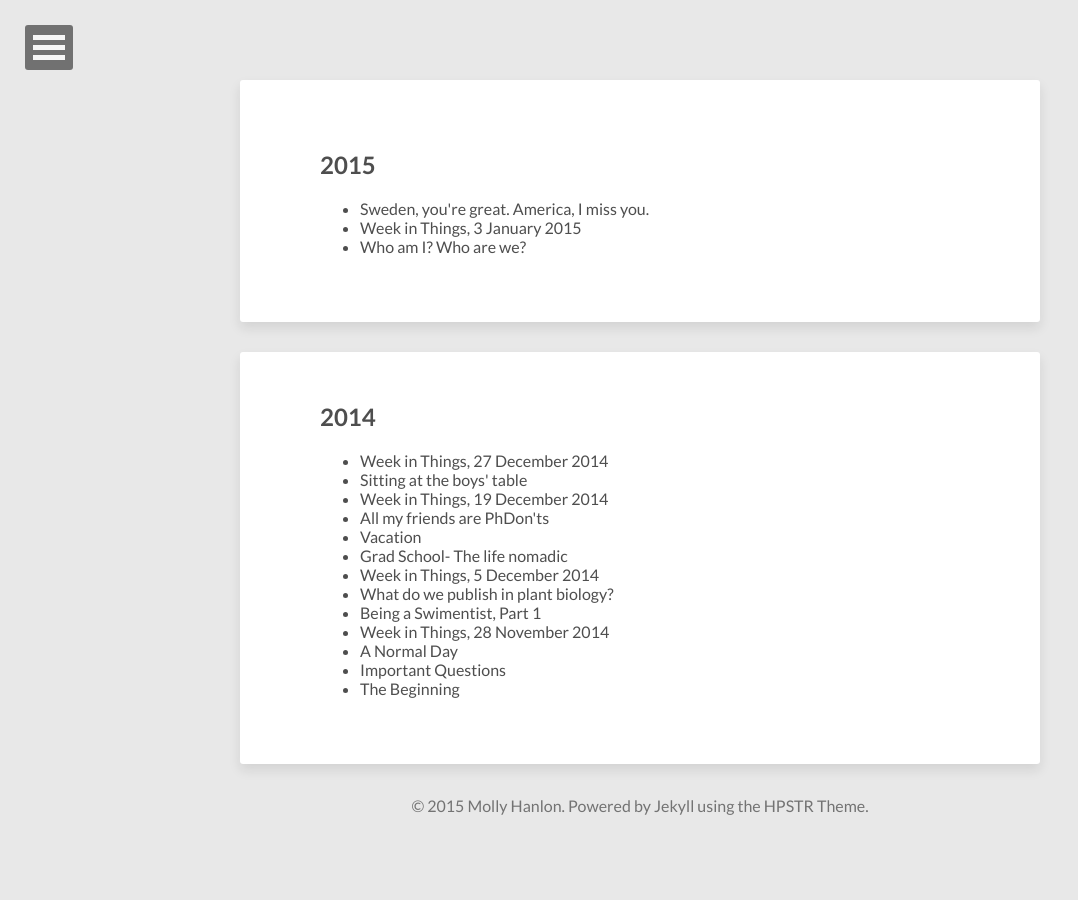
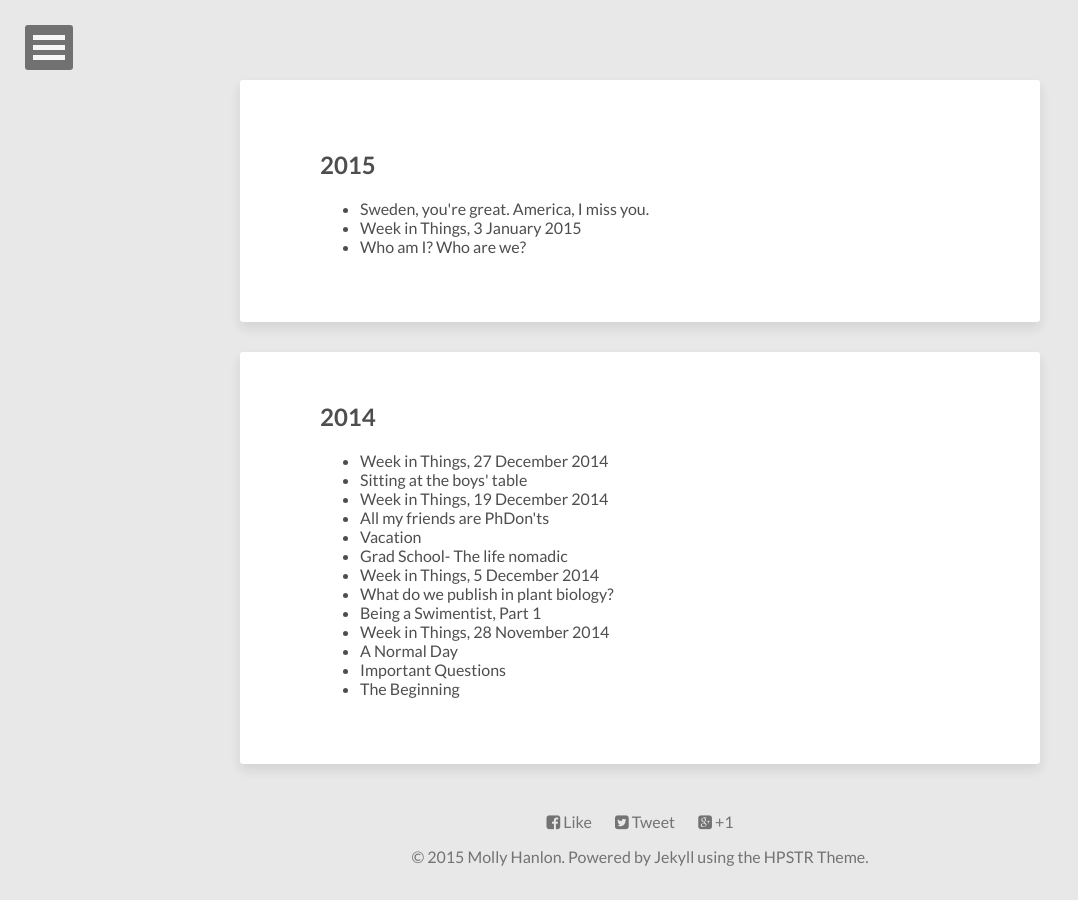
Before and after one commit to hanlonmt/hanlonmt.github.io, a Jekyll site: the page built from posts/index.html, in a window 1280 px wide. Shown: the whole page, without its empty margins (0-1078 px from the left). Built offline with Jekyll 4.4.1, drawn with Linux system fonts in a browser that asks for light colours; nearby versions of some CDN libraries.

Commit message:
add share option

```diff
--- a/_layouts/post-index.html
+++ b/_layouts/post-index.html
@@ -32,6 +32,7 @@
 
 <div class="footer-wrapper">
   <footer role="contentinfo">
+  {% if page.share != false %}{% include social-share.html %}{% endif %}
     {% include footer.html %}
   </footer>
 </div><!-- /.footer-wrapper -->
```
Also changed, not shown: favicon3.ico (deleted), g3882.png (deleted).
